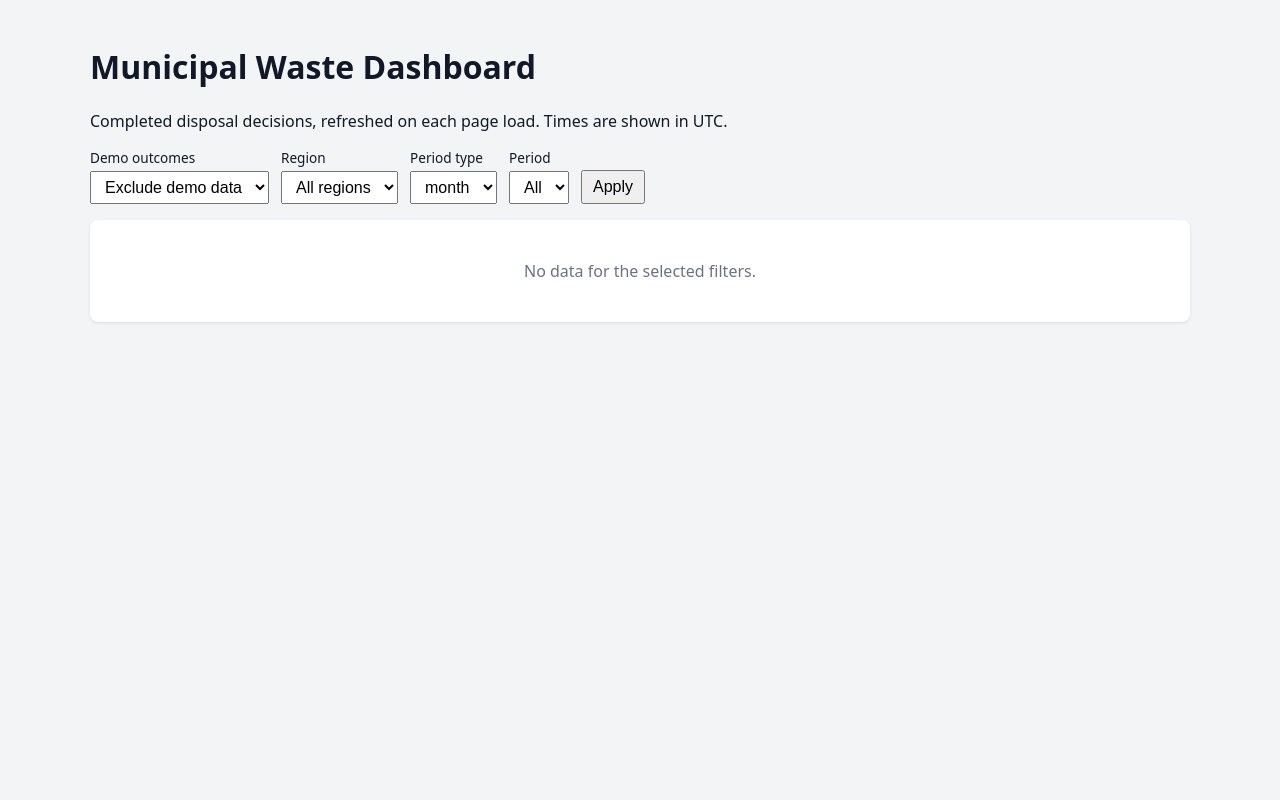
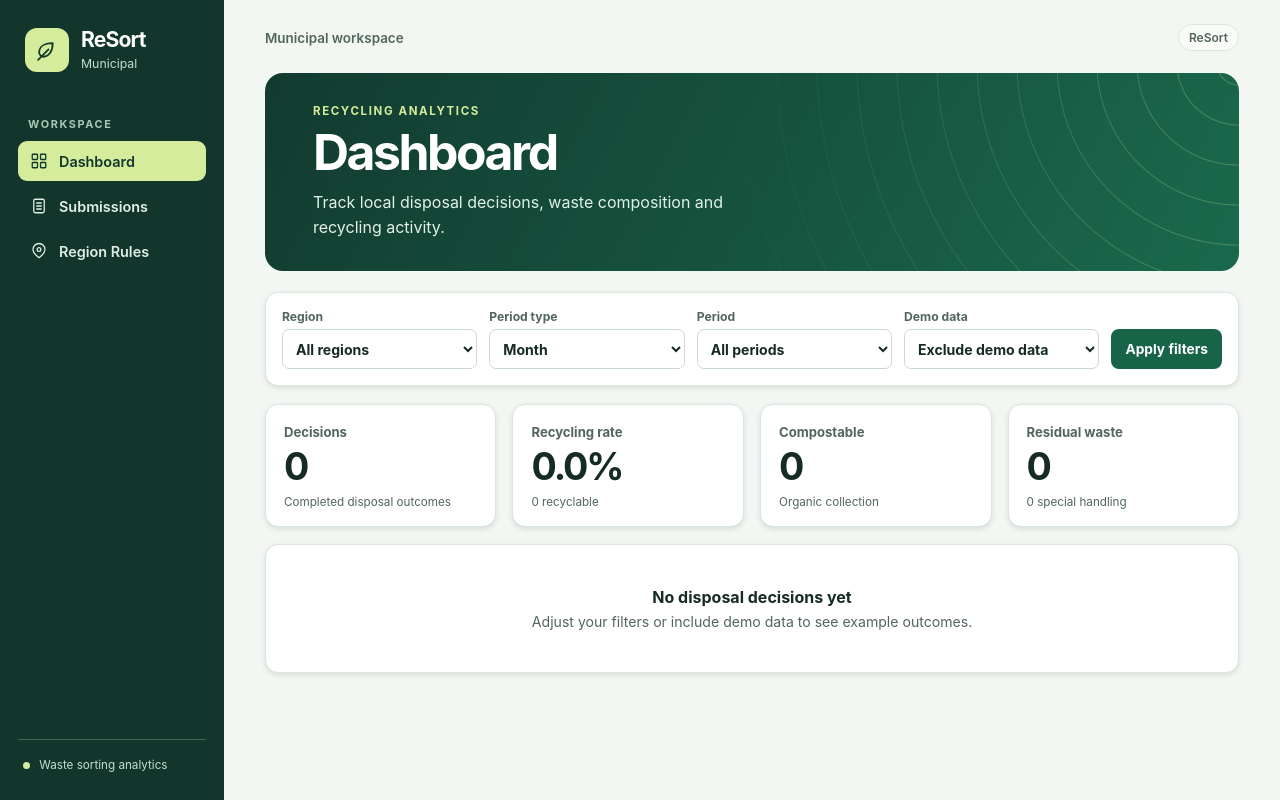
Before and after one commit to adelbasalama/Resort, a Flask app: page / in a window 1280 px wide. Run offline with Flask 3, Linux system fonts and the light colour scheme.

Commit message:
Redesign municipal dashboard with read-only rules and feedback

```diff
--- a/compose.yaml
+++ b/compose.yaml
@@ -59,6 +59,7 @@ services:
       HOST: 0.0.0.0
       PORT: 5003
       DATABASE_PATH: /data/waste_sorting.sqlite3
+      GUIDANCE_API_URL: http://guidance:5002
     # SQLite's WAL reader may need to create -wal/-shm sidecar files after a restart.
     # The application opens the database with mode=ro and PRAGMA query_only=ON.
     volumes: ["submissions:/data"]
--- a/subsystem4_dashboard/app.py
+++ b/subsystem4_dashboard/app.py
@@ -1,5 +1,9 @@
 from pathlib import Path
+import json
 import os
+from urllib.error import URLError
+from urllib.parse import urlencode
+from urllib.request import urlopen
 
 from flask import Flask, render_template, request, jsonify, Response
 from plotly.offline import get_plotlyjs
@@ -8,9 +12,32 @@ from plotly.offline import get_plotlyjs
 from dashboard.charts import ChartGenerator
 from dashboard.data_filter import DataFilter
 from dashboard.waste_data import WasteData
-from dashboard.submission_store import SubmissionStore
+from dashboard.submission_store import SubmissionStore, load_submission_records
 
-app = Flask(__name__, template_folder=str(Path(__file__).resolve().parent / "templates"))
+ROOT = Path(__file__).resolve().parent
+app = Flask(__name__, template_folder=str(ROOT / "templates"), static_folder=str(ROOT / "static"))
+PAGE_SIZE = 25
+CATEGORIES = {"recyclable": "Recyclable", "compostable": "Compostable", "landfill": "Residual waste",
+              "special": "Special handling", "unknown": "Unknown"}
+
+
+def database_path():
+    return os.getenv("DATABASE_PATH", str(ROOT.parent / "data/waste_sorting.sqlite3"))
+
+
+@app.template_filter("region_name")
+def region_name(value):
+    if value == "luenen":
+        return "Lünen"
+    if value.startswith("demo-"):
+        return f"{value[5:].replace('-', ' ').title()} (demo)"
+    return value.title()
+
+
+@app.context_processor
+def navigation_context():
+    return {"demo_filter": {"include_demo": 1} if request.args.get("include_demo") == "1" else {},
+            "category_labels": CATEGORIES}
 
 
 @app.get("/health")
@@ -25,8 +52,42 @@ def load_data():
     csv_path = os.getenv("DASHBOARD_CSV_PATH")
     if csv_path:
         return WasteData(csv_path)
-    path = os.getenv("DATABASE_PATH", str(Path(__file__).resolve().parents[1] / "data/waste_sorting.sqlite3"))
-    return SubmissionStore(path, include_demo=include_demo)
+    return SubmissionStore(database_path(), include_demo=include_demo)
+
+
+@app.get("/submissions")
+def submissions():
+    include_demo = request.args.get("include_demo") == "1"
+    records, skipped, error = load_submission_records(database_path(), include_demo)
+    regions = sorted({row["region"] for row in records}, key=region_name)
+    region = request.args.get("region", "")
+    query = request.args.get("q", "").strip()[:100]
+    matches = [row for row in records if (not region or row["region"] == region)
+               and (not query or query.casefold() in row["item_name"].casefold())]
+    pages = max(1, (len(matches) + PAGE_SIZE - 1) // PAGE_SIZE)
+    page = min(pages, max(1, request.args.get("page", 1, type=int)))
+    start = (page - 1) * PAGE_SIZE
+    return render_template("submissions.html", records=matches[start:start + PAGE_SIZE],
+                           regions=regions, region=region, query=query, total=len(matches),
+                           page=page, pages=pages, include_demo=include_demo,
+                           skipped_rows=skipped, error=error), 503 if error else 200
+
+
+@app.get("/region-rules")
+def region_rules():
+    base_url = os.getenv("GUIDANCE_API_URL", "http://127.0.0.1:5002").rstrip("/")
+    selected_id = request.args.get("region", "")[:100]
+    try:
+        with urlopen(f"{base_url}/v1/rules?{urlencode({'region_id': selected_id})}", timeout=4) as response:
+            catalog = json.load(response)
+        regions, selected, rules = catalog["regions"], catalog["selected"], catalog["rules"]
+        if not isinstance(regions, list) or not isinstance(rules, list) or (selected is not None and not isinstance(selected, dict)):
+            raise ValueError("Invalid regional catalogue")
+    except (URLError, OSError, ValueError, KeyError, TypeError):
+        app.logger.exception("Could not load the regional rules catalogue")
+        return render_template("region_rules.html", regions=[], selected=None, rules=[],
+                               error="Region rules are unavailable. Try refreshing once the guidance service is running."), 503
+    return render_template("region_rules.html", regions=regions, selected=selected, rules=rules)
 
 
 @app.get("/api/stats")
--- /dev/null
+++ b/subsystem4_dashboard/static/municipal.css
@@ -0,0 +1,101 @@
+:root {
+  color-scheme: light;
+  --ink: #172b25; --muted: #52665d; --line: #dce6df; --paper: #f3f7f3;
+  --surface: #fff; --green: #176448; --dark: #12362b; --accent: #d4ec9c;
+  font-family: Inter, system-ui, -apple-system, "Segoe UI", sans-serif;
+  color: var(--ink); background: var(--paper);
+}
+* { box-sizing: border-box; }
+body { margin: 0; min-width: 0; }
+a { color: var(--green); }
+a:focus-visible, button:focus-visible, input:focus-visible, select:focus-visible, [tabindex]:focus-visible {
+  outline: 3px solid #4d9d78; outline-offset: 3px;
+}
+.skip-link { position: absolute; left: 1rem; top: -5rem; z-index: 3; padding: .65rem 1rem; background: #fff; }
+.skip-link:focus { top: 1rem; }
+.workspace { display: grid; grid-template-columns: 224px minmax(0, 1fr); min-height: 100vh; }
+.sidebar { position: sticky; top: 0; height: 100dvh; display: flex; flex-direction: column; padding: 28px 18px; background: var(--dark); color: #fff; }
+.brand { display: flex; align-items: center; gap: 12px; padding: 0 7px; color: #fff; text-decoration: none; }
+.brand-mark { display: grid; place-items: center; width: 44px; height: 44px; border-radius: 12px; background: var(--accent); color: var(--dark); }
+.brand strong { display: block; font-size: 1.32rem; letter-spacing: -.04em; line-height: 1; }
+.brand small { display: block; color: #c4ded0; margin-top: 5px; font-size: .77rem; }
+.nav-label { margin: 45px 10px 10px; color: #a7c7b6; font-size: .68rem; letter-spacing: .15em; text-transform: uppercase; font-weight: 700; }
+.navigation { display: grid; gap: 5px; }
+.navigation a { display: flex; align-items: center; gap: 11px; border-radius: 9px; padding: 11px 12px; color: #e0eee6; text-decoration: none; font-size: .9rem; font-weight: 600; }
+.navigation a:hover { background: #24503e; }
+.navigation a[aria-current="page"] { background: #d4ec9c; color: var(--dark); }
+.navigation svg, .brand svg { width: 18px; height: 18px; flex: 0 0 auto; fill: none; stroke: currentColor; stroke-width: 1.7; stroke-linecap: round; stroke-linejoin: round; }
+.brand svg { width: 25px; height: 25px; }
+.sidebar-foot { margin-top: auto; padding: 18px 5px 0; border-top: 1px solid #416553; color: #c4ded0; font-size: .73rem; }
+.status-dot { display: inline-block; width: 7px; height: 7px; border-radius: 50%; background: var(--accent); margin-right: 6px; }
+.main { width: min(100%, 1480px); padding: 24px clamp(16px, 3.2vw, 46px) 45px; margin: 0 auto; }
+.topline { display: flex; justify-content: space-between; align-items: center; margin-bottom: 22px; color: var(--muted); font-size: .84rem; font-weight: 600; }
+.topline-tag, .count { border: 1px solid var(--line); border-radius: 30px; padding: 5px 10px; background: #f8fbf8; white-space: nowrap; font-size: .75rem; }
+.hero { position: relative; isolation: isolate; overflow: hidden; padding: 31px clamp(22px, 4vw, 48px); border-radius: 18px; margin-bottom: 21px; color: #fff; background: linear-gradient(118deg, #123b30, #1a694d); }
+.hero::after { content: ""; position: absolute; inset: 0; z-index: -1; opacity: .28; background: repeating-radial-gradient(circle at 100% -5%, transparent 0 21px, #d4ec9c 22px, transparent 23px 40px); mask-image: linear-gradient(90deg, transparent 45%, black); }
+.eyebrow { margin: 0 0 8px; font-size: .72rem; letter-spacing: .14em; text-transform: uppercase; color: var(--green); font-weight: 750; }
+.hero .eyebrow { color: var(--accent); }
+h1 { margin: 0; font-size: clamp(2rem, 4vw, 3.12rem); line-height: 1.05; letter-spacing: -.05em; }
+h2 { margin: 0; font-size: 1.05rem; letter-spacing: -.02em; }
+.hero p:last-child, .page-header p:last-child { margin: 12px 0 0; max-width: 46ch; line-height: 1.55; }
+.hero p:last-child { color: #e0f2e7; }
+.page-header { margin: 6px 0 24px; }
+.page-header p:last-child { color: var(--muted); max-width: 65ch; }
+.card { min-width: 0; background: var(--surface); border: 1px solid var(--line); border-radius: 13px; box-shadow: 0 2px 5px #193b2520; }
+.notice { margin-bottom: 14px; padding: 11px 14px; border-radius: 9px; background: #faf4dc; border: 1px solid #ede0b0; color: #654b12; font-size: .87rem; }
+.notice.error { background: #fff0ed; color: #8e3025; border-color: #efcec7; }
+.filters { display: flex; flex-wrap: wrap; align-items: end; gap: 12px; padding: 16px; margin-bottom: 18px; }
+.filters label { display: flex; flex-direction: column; gap: 5px; flex: 1 1 126px; min-width: 0; color: var(--muted); font-size: .76rem; font-weight: 650; }
+.filters input, .filters select { min-width: 0; width: 100%; min-height: 40px; border: 1px solid #cbdad0; border-radius: 7px; padding: 7px 9px; background: #fff; color: var(--ink); font: inherit; font-size: .88rem; }
+.button { display: inline-flex; justify-content: center; align-items: center; min-height: 40px; padding: 8px 13px; border-radius: 8px; border: 1px solid transparent; background: var(--green); color: #fff; text-decoration: none; font: inherit; font-size: .86rem; font-weight: 650; cursor: pointer; white-space: nowrap; }
+.button:hover { background: #0d5139; }
+.button.secondary { border-color: #cbdad0; background: #fff; color: var(--green); }
+.button.secondary:hover { background: #eff6ef; }
+.grid { display: grid; gap: 16px; margin-bottom: 17px; }
+.kpis { grid-template-columns: repeat(4, minmax(0, 1fr)); }
+.metric { padding: 16px 18px; }
+.metric-label { color: var(--muted); font-size: .82rem; font-weight: 650; }
+.metric-value { display: block; margin: 7px 0 4px; font-size: clamp(1.65rem, 3vw, 2.35rem); letter-spacing: -.055em; line-height: 1; }
+.metric-note { font-size: .73rem; color: var(--muted); }
+.charts { grid-template-columns: 1fr 1fr; }
+.chart { overflow: hidden; padding: 12px 14px 7px; }
+.chart h2 { padding: 6px 5px 0; }
+.plotly-graph-div { width: 100% !important; }
+.section-heading { display: flex; flex-wrap: wrap; justify-content: space-between; align-items: center; gap: 8px; padding: 16px 18px; }
+.table-scroll { overflow-x: auto; }
+table { width: 100%; border-collapse: collapse; font-size: .85rem; }
+th, td { padding: 12px 16px; text-align: left; vertical-align: top; border-top: 1px solid #e6ede8; }
+thead th { background: #f6f9f6; color: var(--muted); font-size: .74rem; font-weight: 700; white-space: nowrap; }
+tbody th { font-weight: 600; }
+tbody tr:hover { background: #fbfdfb; }
+.muted { color: var(--muted); }
+small.muted { display: block; margin-top: 4px; font-size: .73rem; font-weight: 400; }
+.date, .source-link { white-space: nowrap; }
+.rule-preparation { min-width: 230px; }
+.rule-preparation small { line-height: 1.5; }
+.badge { display: inline-block; border-radius: 20px; padding: 4px 8px; background: #eef3ef; color: #3e5649; font-size: .72rem; line-height: 1.4; font-weight: 650; white-space: nowrap; }
+.category-recyclable, .positive, .status-completed { color: #14593f; background: #e1f2e6; }
+.category-compostable { color: #495a1d; background: #edf1d5; }
+.category-landfill { color: #4f5e5b; background: #e9eeec; }
+.category-special, .status-uncertain, .status-unsupported { color: #75551b; background: #f9efd6; }
+.negative, .status-failed { color: #8b392e; background: #fae9e5; }
+.empty { padding: 42px 18px; text-align: center; color: var(--muted); }
+.empty h3 { margin: 0 0 6px; color: var(--ink); font-size: 1rem; }
+.empty p { margin: 0; font-size: .88rem; }
+.pagination { display: flex; flex-wrap: wrap; align-items: center; justify-content: center; gap: 12px; padding: 13px; border-top: 1px solid var(--line); color: var(--muted); font-size: .83rem; }
+@media (max-width: 1050px) { .workspace { grid-template-columns: 185px minmax(0, 1fr); } .kpis { grid-template-columns: repeat(2, minmax(0, 1fr)); } }
+@media (max-width: 760px) {
+  .workspace { display: block; }
+  .sidebar { position: static; height: auto; padding: 14px 16px; }
+  .brand { padding: 0; }
+  .brand-mark { width: 36px; height: 36px; }
+  .nav-label, .sidebar-foot { display: none; }
+  .navigation { display: flex; flex-wrap: wrap; margin-top: 12px; }
+  .navigation a { gap: 7px; padding: 8px 10px; font-size: .8rem; }
+  .navigation svg { width: 15px; height: 15px; }
+  .main { padding-top: 14px; }
+  .charts { grid-template-columns: minmax(0, 1fr); }
+  .hero { padding: 24px 20px; }
+  .topline { margin-bottom: 14px; }
+  th, td { padding: 10px 12px; }
+}
--- /dev/null
+++ b/subsystem4_dashboard/templates/alerts.html
@@ -0,0 +1,3 @@
+{% if error %}<div class="notice error" role="alert">{{ error }}</div>{% endif %}
+{% if include_demo %}<div class="notice">Demo outcomes are included alongside real records.</div>{% endif %}
+{% if skipped_rows %}<div class="notice">{{ skipped_rows }} invalid record{% if skipped_rows != 1 %}s were{% else %} was{% endif %} skipped.</div>{% endif %}
--- /dev/null
+++ b/subsystem4_dashboard/templates/base.html
@@ -0,0 +1,41 @@
+<!doctype html>
+<html lang="en">
+<head>
+  <meta charset="utf-8">
+  <meta name="viewport" content="width=device-width, initial-scale=1">
+  <title>{% block title %}Dashboard{% endblock %} · ReSort Municipal</title>
+  <link rel="stylesheet" href="{{ url_for('static', filename='municipal.css') }}">
+  {% block head %}{% endblock %}
+</head>
+<body>
+  <a class="skip-link" href="#main-content">Skip to content</a>
+  <div class="workspace">
+    <aside class="sidebar">
+      <a class="brand" href="{{ url_for('index', **demo_filter) }}" aria-label="ReSort dashboard">
+        <span class="brand-mark" aria-hidden="true">
+          <svg viewBox="0 0 24 24"><path d="M4 14c0-5 4-9 13-9 0 8-4 13-9 13-2 0-4-2-4-4Zm-1 7 10-10"/></svg>
+        </span>
+        <span><strong>ReSort</strong><small>Municipal</small></span>
+      </a>
+      <p class="nav-label">Workspace</p>
+      <nav class="navigation" aria-label="Municipal pages">
+        {% for endpoint, label, icon in [('index', 'Dashboard', 'dashboard'), ('submissions', 'Submissions', 'records'), ('region_rules', 'Region Rules', 'rules')] %}
+          <a href="{{ url_for(endpoint, **demo_filter) }}" {% if request.endpoint == endpoint %}aria-current="page"{% endif %}>
+            <svg viewBox="0 0 24 24" aria-hidden="true">
+            {% if icon == 'dashboard' %}<rect x="3" y="3" width="7" height="7" rx="1"/><rect x="14" y="3" width="7" height="7" rx="1"/><rect x="3" y="14" width="7" height="7" rx="1"/><rect x="14" y="14" width="7" height="7" rx="1"/>
+            {% elif icon == 'records' %}<rect x="5" y="3" width="14" height="18" rx="2"/><path d="M9 8h6m-6 4h6m-6 4h6"/>
+            {% else %}<path d="M20 10c0 5-8 11-8 11S4 15 4 10a8 8 0 1 1 16 0Z"/><circle cx="12" cy="10" r="2.5"/>{% endif %}
+            </svg>
+            <span>{{ label }}</span>
+          </a>
+        {% endfor %}
+      </nav>
+      <div class="sidebar-foot"><span class="status-dot" aria-hidden="true"></span> Waste sorting analytics</div>
+    </aside>
+    <main class="main" id="main-content">
+      <div class="topline"><span>Municipal workspace</span><span class="topline-tag">ReSort</span></div>
+      {% block content %}{% endblock %}
+    </main>
+  </div>
+</body>
+</html>
--- a/subsystem4_dashboard/templates/index.html
+++ b/subsystem4_dashboard/templates/index.html
@@ -1,118 +1,46 @@
-<!DOCTYPE html>
-<html lang="en">
-<head>
-  <meta charset="utf-8">
-  <meta name="viewport" content="width=device-width, initial-scale=1">
-  <title>Waste Dashboard</title>
-  <script src="{{ url_for('plotly_script') }}"></script>
-  <style>
-    body { font-family: system-ui, sans-serif; margin: 0; background: #f3f4f6; color: #111827; }
-    main { max-width: 1100px; margin: 0 auto; padding: 24px; }
-    .card { background: white; border-radius: 8px; padding: 16px; box-shadow: 0 1px 3px rgba(0,0,0,.1);
-            min-width: 0; overflow: hidden; }
-    .grid { display: grid; gap: 16px; margin-bottom: 16px; }
-    .kpis { grid-template-columns: repeat(auto-fit, minmax(150px, 1fr)); }
-    .charts { grid-template-columns: repeat(2, minmax(0, 1fr)); }
-    @media (max-width: 800px) {
-      .charts { grid-template-columns: 1fr; }
-    }
-    .kpi-value { font-size: 1.8rem; font-weight: 600; }
-    .kpi-label { color: #6b7280; font-size: .85rem; }
-    form { display: flex; gap: 12px; flex-wrap: wrap; align-items: end; margin-bottom: 16px; }
-    label { display: flex; flex-direction: column; font-size: .85rem; gap: 4px; }
-    select, button { padding: 6px 10px; font-size: 1rem; }
-    table { width: 100%; border-collapse: collapse; }
-    th, td { text-align: left; padding: 6px 8px; border-bottom: 1px solid #e5e7eb; }
-    .warning { background: #fef3c7; padding: 10px 14px; border-radius: 6px; margin-bottom: 16px; }
-    .error { background: #fee2e2; }
-    .empty { color: #6b7280; padding: 40px 0; text-align: center; }
-    .plotly-graph-div { width: 100% !important; }
-  </style>
-</head>
-<body>
-<main>
-  <h1>Municipal Waste Dashboard</h1>
-  <p>Completed disposal decisions, refreshed on each page load. Times are shown in UTC.</p>
-  {% if include_demo %}<div class="warning">Demo outcomes are included. These are not verified local disposal decisions.</div>{% endif %}
-
-  {% if error %}
-    <div class="warning error">{{ error }}</div>
-  {% endif %}
-  {% if skipped_rows %}
-    <div class="warning">{{ skipped_rows }} record(s) were skipped because of invalid data.</div>
-  {% endif %}
-
-  <form method="get" id="filter-form">
-    <label>Demo outcomes
-      <select name="include_demo" onchange="this.form.submit()">
-        <option value="0" {% if not include_demo %}selected{% endif %}>Exclude demo data</option>
-        <option value="1" {% if include_demo %}selected{% endif %}>Include demo data</option>
-      </select>
-    </label>
-    <label>Region
-      <select name="region" onchange="this.form.submit()">
-        <option value="">All regions</option>
-        {% for r in regions %}
-          <option value="{{ r }}" {% if r == region %}selected{% endif %}>{{ r }}</option>
-        {% endfor %}
-      </select>
-    </label>
-
-    <label>Period type
-      <!-- Changing the type clears the period, because e.g. "2026-10" is not a valid year -->
-      <select name="period_type" onchange="this.form.elements['period'].value=''; this.form.submit()">
-        {% for t in period_types %}
-          <option value="{{ t }}" {% if t == period_type %}selected{% endif %}>{{ t }}</option>
-        {% endfor %}
-      </select>
-    </label>
-
-    <label>Period
-      <select name="period" onchange="this.form.submit()">
-        <option value="">All</option>
-        {% for p in periods %}
-          <option value="{{ p }}" {% if p == period %}selected{% endif %}>{{ p }}</option>
-        {% endfor %}
-      </select>
-    </label>
-
-    <button type="submit">Apply</button>
-  </form>
-
-  {% if stats.total == 0 %}
-    <div class="card empty">No data for the selected filters.</div>
-  {% else %}
-    <div class="grid kpis">
-      <div class="card"><div class="kpi-value">{{ stats.total }}</div><div class="kpi-label">Total items</div></div>
-      <div class="card"><div class="kpi-value">{{ stats.recycling_rate }}</div><div class="kpi-label">Recycling rate</div></div>
-      <div class="card"><div class="kpi-value">{{ stats.counts.get("compostable", 0) }}</div><div class="kpi-label">Compostable</div></div>
-      <div class="card"><div class="kpi-value">{{ stats.counts.get("landfill", 0) }}</div><div class="kpi-label">Landfill</div></div>
-      <div class="card"><div class="kpi-value">{{ stats.counts.get("special", 0) }}</div><div class="kpi-label">Special</div></div>
-      {% if stats.counts.get("unknown") %}
-        <div class="card"><div class="kpi-value">{{ stats.counts.get("unknown") }}</div><div class="kpi-label">Unknown type</div></div>
-      {% endif %}
-    </div>
-
-    <div class="grid charts">
-      <div class="card">{{ pie_chart|safe }}</div>
-      <div class="card">{{ top_chart|safe }}</div>
-    </div>
-    <div class="grid">
-      <div class="card">{{ line_chart|safe }}</div>
-    </div>
-
-    <div class="card">
-      <h2>Latest scans (max. 50)</h2>
-      <table>
-        <thead><tr><th>Time</th><th>Item</th><th>Type</th></tr></thead>
-        <tbody>
-          {% for row in stats.rows %}
-            <tr><td>{{ row.timestamp }}</td><td>{{ row.item_name }}</td><td>{{ row.waste_type }}</td></tr>
-          {% endfor %}
-        </tbody>
-      </table>
-    </div>
-  {% endif %}
-</main>
-</body>
-</html>
+{% extends "base.html" %}
+{% block title %}Dashboard{% endblock %}
+{% block head %}{% if stats.total %}<script src="{{ url_for('plotly_script') }}"></script>{% endif %}{% endblock %}
+{% block content %}
+<header class="hero">
+  <p class="eyebrow">Recycling analytics</p>
+  <h1>Dashboard</h1>
+  <p>Track local disposal decisions, waste composition and recycling activity.</p>
+</header>
+{% include 'alerts.html' %}
+<form method="get" class="filters card" aria-label="Filter dashboard">
+  <label>Region<select name="region"><option value="">All regions</option>
+    {% for r in regions %}<option value="{{ r }}" {% if r == region %}selected{% endif %}>{{ r|region_name }}</option>{% endfor %}
+  </select></label>
+  <label>Period type<select name="period_type" onchange="this.form.elements.period.value=''">
+    {% for t in period_types %}<option value="{{ t }}" {% if t == period_type %}selected{% endif %}>{{ t|capitalize }}</option>{% endfor %}
+  </select></label>
+  <label>Period<select name="period"><option value="">All periods</option>
+    {% for p in periods %}<option value="{{ p }}" {% if p == period %}selected{% endif %}>{{ p }}</option>{% endfor %}
+  </select></label>
+  <label>Demo data<select name="include_demo"><option value="0" {% if not include_demo %}selected{% endif %}>Exclude demo data</option><option value="1" {% if include_demo %}selected{% endif %}>Include demo data</option></select></label>
+  <button type="submit" class="button">Apply filters</button>
+</form>
+<section class="grid kpis" aria-label="Summary metrics">
+  <div class="metric card"><span class="metric-label">Decisions</span><strong class="metric-value">{{ stats.total }}</strong><span class="metric-note">Completed disposal outcomes</span></div>
+  <div class="metric card"><span class="metric-label">Recycling rate</span><strong class="metric-value">{{ stats.recycling_rate }}</strong><span class="metric-note">{{ stats.counts.get('recyclable', 0) }} recyclable</span></div>
+  <div class="metric card"><span class="metric-label">Compostable</span><strong class="metric-value">{{ stats.counts.get('compostable', 0) }}</strong><span class="metric-note">Organic collection</span></div>
+  <div class="metric card"><span class="metric-label">Residual waste</span><strong class="metric-value">{{ stats.counts.get('landfill', 0) }}</strong><span class="metric-note">{{ stats.counts.get('special', 0) }} special handling</span></div>
+</section>
+{% if stats.total %}
+  <section class="grid charts" aria-label="Waste charts">
+    <article class="card chart"><h2>Waste composition</h2>{{ pie_chart|safe }}</article>
+    <article class="card chart"><h2>Most scanned items</h2>{{ top_chart|safe }}</article>
+  </section>
+  <section class="grid"><article class="card chart"><h2>Daily activity</h2>{{ line_chart|safe }}</article></section>
+  <section class="card records" aria-labelledby="recent-title">
+    <div class="section-heading"><h2 id="recent-title">Recent decisions</h2><a class="source-link" href="{{ url_for('submissions', **demo_filter) }}">All submissions →</a></div>
+    <div class="table-scroll" tabindex="0" role="region" aria-label="Recent decisions table"><table>
+      <thead><tr><th scope="col">Item</th><th scope="col">Category</th><th scope="col">Time (UTC)</th></tr></thead>
+      <tbody>{% for row in stats.rows[:5] %}<tr><th scope="row">{{ row.item_name }}</th><td><span class="badge category-{{ row.waste_type }}">{{ category_labels.get(row.waste_type, row.waste_type|capitalize) }}</span></td><td>{{ row.timestamp }}</td></tr>{% endfor %}</tbody>
+    </table></div>
+  </section>
+{% elif not error %}
+  <section class="card empty"><h3>No disposal decisions yet</h3><p>Adjust your filters or include demo data to see example outcomes.</p></section>
+{% endif %}
+{% endblock %}
```
Also changed, not shown: ai-coach/app/web/routes.py (+23 -2 lines), subsystem4_dashboard/dashboard/charts.py (+22 -15 lines), subsystem4_dashboard/dashboard/submission_store.py (+42 -6 lines), subsystem4_dashboard/templates/region_rules.html (added, +41 -0 lines), subsystem4_dashboard/templates/submissions.html (added, +49 -0 lines), tests/test_integration.py (+58 -3 lines), README.md.
